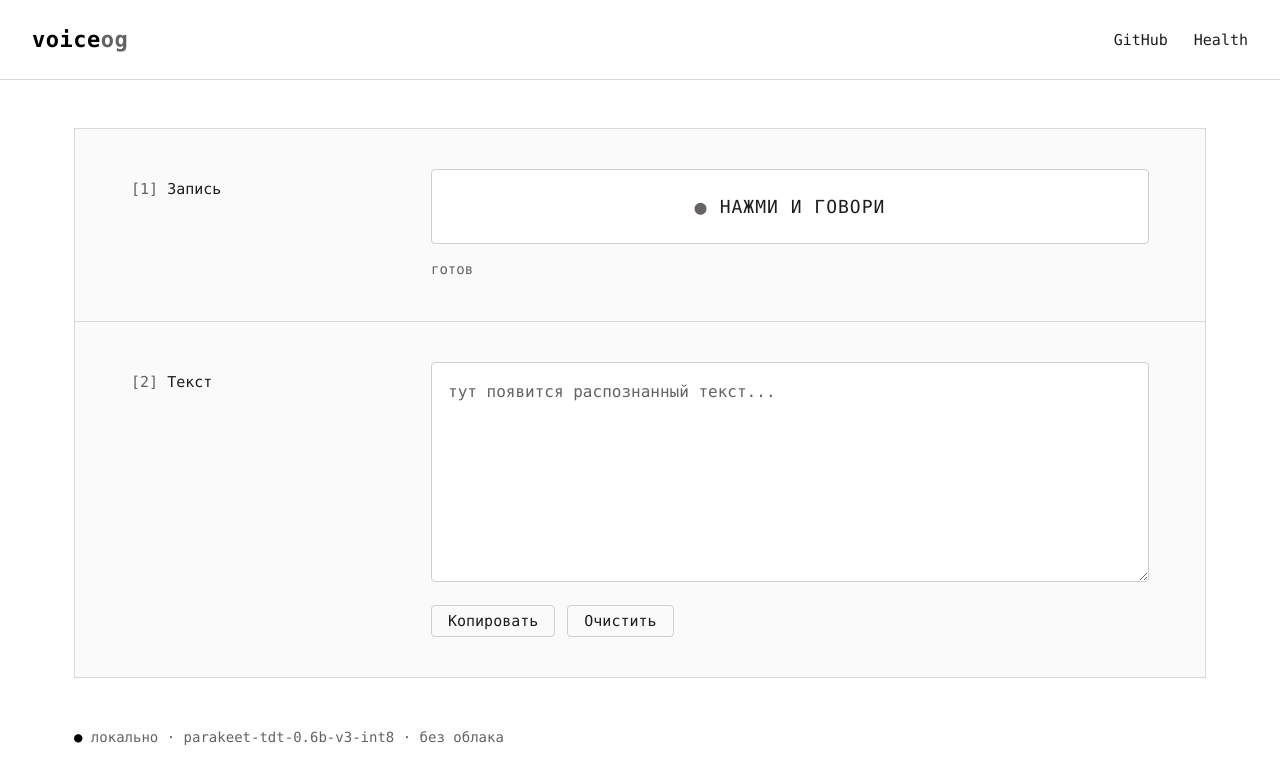
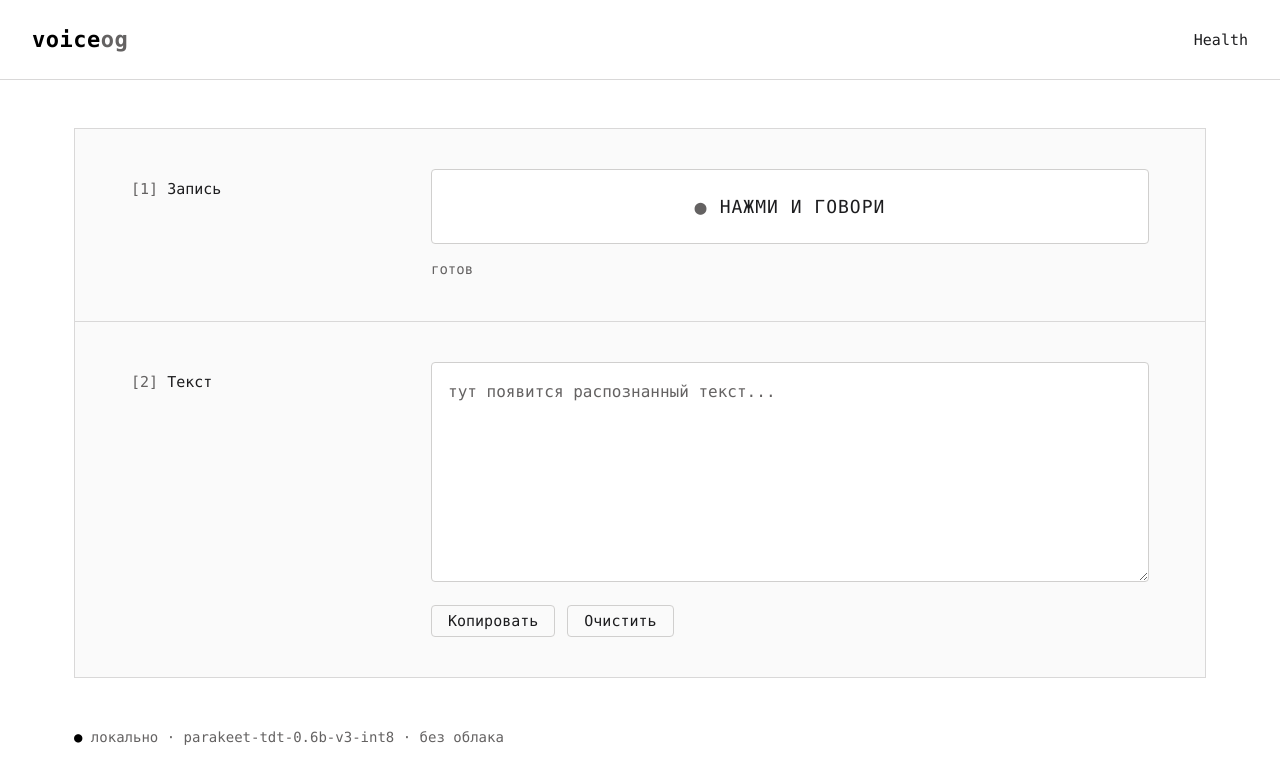
Before and after one commit to aidvizhhub/voiceog, a website: page public/index.html in a window 1280 px wide. Drawn offline with Linux system fonts and the light colour scheme.

Commit message:
UI: убрал ссылку на репозиторий из шапки

```diff
--- a/public/index.html
+++ b/public/index.html
@@ -154,7 +154,6 @@
 <header>
   <div class="logo">voice<span class="dim">og</span></div>
   <nav>
-    <a href="https://github.com/aidvizhhub/voiceog" target="_blank" rel="noopener">GitHub</a>
     <a href="http://127.0.0.1:7777/health" target="_blank" rel="noopener">Health</a>
   </nav>
 </header>
```
